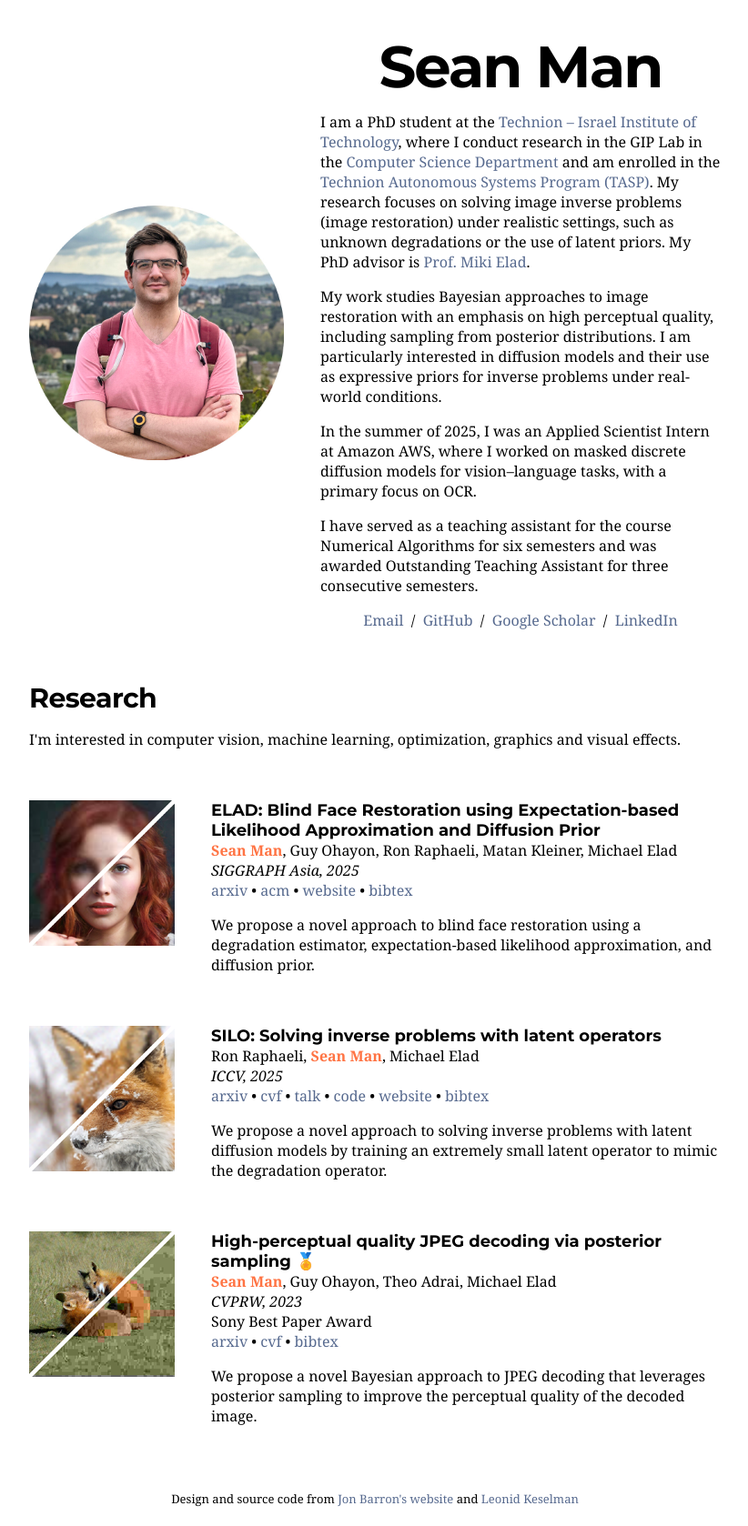
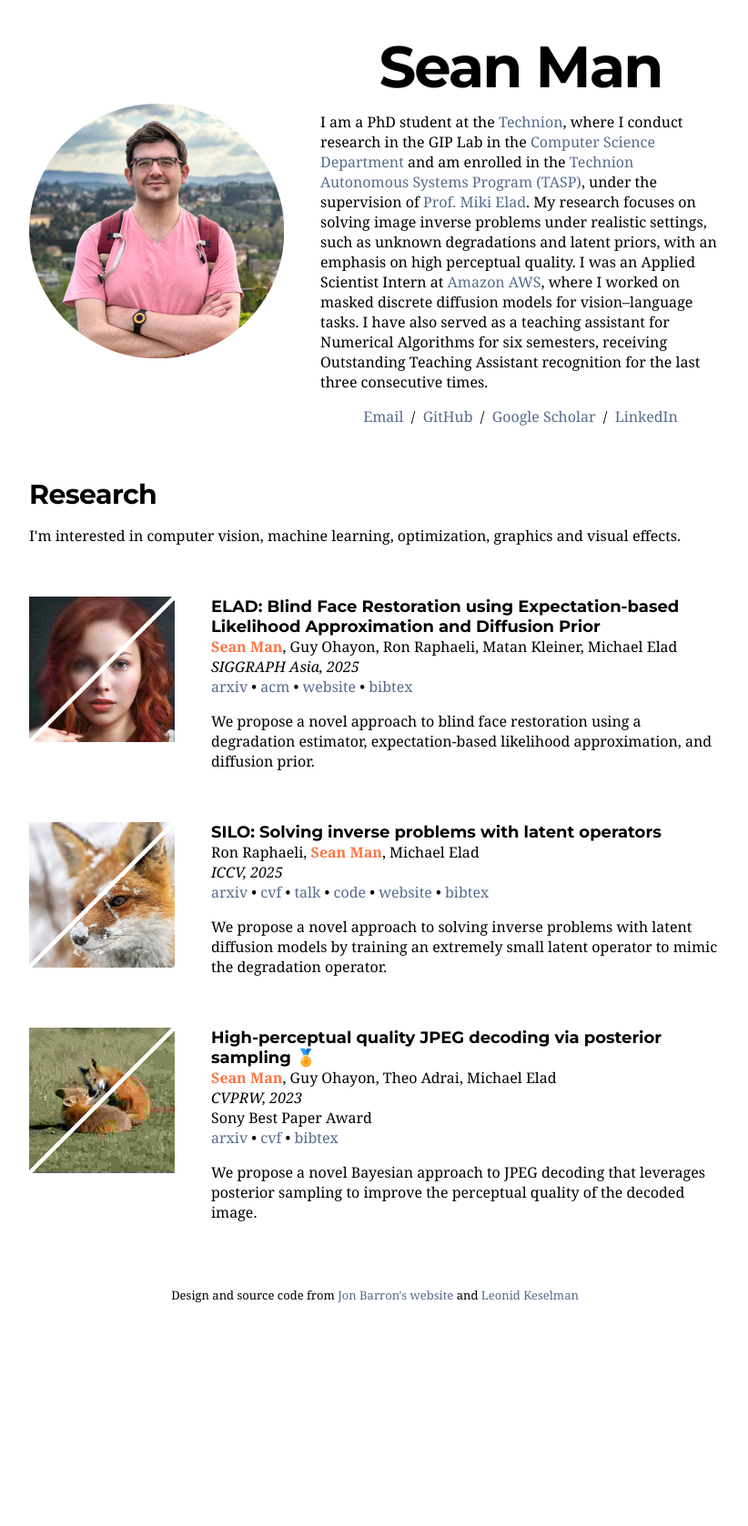
Before and after one commit to man-sean/man-sean.github.io, a Jekyll site: the page built from _posts/2025-12-01-elad.markdown, in a window 1280 px wide. Shown: the whole page at 91% size, without its empty margins (228-1050 px from the left). Built offline with Jekyll 4.4.1, drawn with Linux system fonts in a browser that asks for light colours; some web fonts are replaced; after the commit the page ends 1454 px from its top, so only the background shows below that.

Commit message:
Update bio text

```diff
--- a/_layouts/default.html
+++ b/_layouts/default.html
@@ -37,17 +37,7 @@
               <h1>
                 Sean Man
               </h1>
-              <p>I am a PhD student at the <a href="https://www.technion.ac.il/en/">Technion – Israel Institute of Technology</a>, where I conduct research in the GIP Lab in the <a href="https://www.cs.technion.ac.il">Computer Science Department</a> and am enrolled in the <a href="https://tasp-technion.org">Technion Autonomous Systems Program (TASP)</a>. My research focuses on solving image inverse problems (image restoration) under realistic settings, such as unknown degradations or the use of latent priors. My PhD advisor is <a href="https://elad.cs.technion.ac.il/">Prof. Miki Elad</a>.
-              </p>
-              <p>
-                My work studies Bayesian approaches to image restoration with an emphasis on high perceptual quality, including sampling from posterior distributions. I am particularly interested in diffusion models and their use as expressive priors for inverse problems under real-world conditions.
-              </p>
-              <p>
-                In the summer of 2025, I was an Applied Scientist Intern at Amazon AWS, where I worked on masked discrete diffusion models for vision–language tasks, with a primary focus on OCR.
-              </p>
-              <p>
-                I have served as a teaching assistant for the course Numerical Algorithms for six semesters and was awarded Outstanding Teaching Assistant for three consecutive semesters.
-              </p>
+              <p>I am a PhD student at the <a href="https://www.technion.ac.il/en/">Technion</a>, where I conduct research in the GIP Lab in the <a href="https://www.cs.technion.ac.il">Computer Science Department</a> and am enrolled in the <a href="https://tasp-technion.org">Technion Autonomous Systems Program (TASP)</a>, under the supervision of <a href="https://elad.cs.technion.ac.il/">Prof. Miki Elad</a>. My research focuses on solving image inverse problems under realistic settings, such as unknown degradations and latent priors, with an emphasis on high perceptual quality. I was an Applied Scientist Intern at <a href="https://aws.amazon.com/">Amazon AWS</a>, where I worked on masked discrete diffusion models for vision–language tasks. I have also served as a teaching assistant for Numerical Algorithms for six semesters, receiving Outstanding Teaching Assistant recognition for the last three consecutive times.</p>
               <p style="text-align:center">
                 <a target="_blank" href="https://mailhide.io/e/n8OZPM5n"> Email</a> &nbsp;/&nbsp;
                 <a href="https://github.com/man-sean">GitHub</a> &nbsp;/&nbsp;
```
